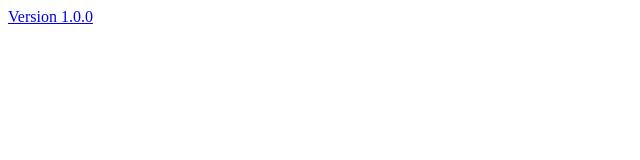
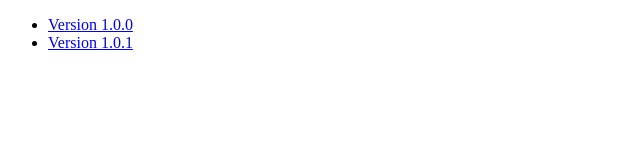
Before and after one commit to di2pro/three-buttons, a plain HTML site: page index.html in a window 1280 px wide. Shown: the whole page, without its empty margins (0-640 px from the left). Drawn offline with Linux system fonts and the light colour scheme.

Commit message:
Deploying to gh-pages from @ di2pro/three-buttons@70ed640f82ca46f8e5dea315aa908b9840f37e51 🚀

```diff
--- a/index.html
+++ b/index.html
@@ -8,6 +8,9 @@
     <title>Three buttons versions</title>
 </head>
 <body>
-    <a href="1.0.0/">Version 1.0.0</a>
+    <ul>
+        <li><a href="1.0.0/">Version 1.0.0</a></li>
+        <li><a href="1.0.1/">Version 1.0.1</a></li>
+    </ul>
 </body>
 </html>
```
Also changed, not shown: 1.0.0/assets/main.css (deleted, +0 -1 lines), 1.0.1/assets/main.css (added, +1 -0 lines), 1.0.1/icons/facebook.svg (renamed from 1.0.0/icons/facebook.svg), 1.0.1/icons/linkedin.svg (renamed from 1.0.0/icons/linkedin.svg), 1.0.1/icons/twitter.svg (renamed from 1.0.0/icons/twitter.svg), 1.0.1/index.html (renamed from 1.0.0/index.html).
